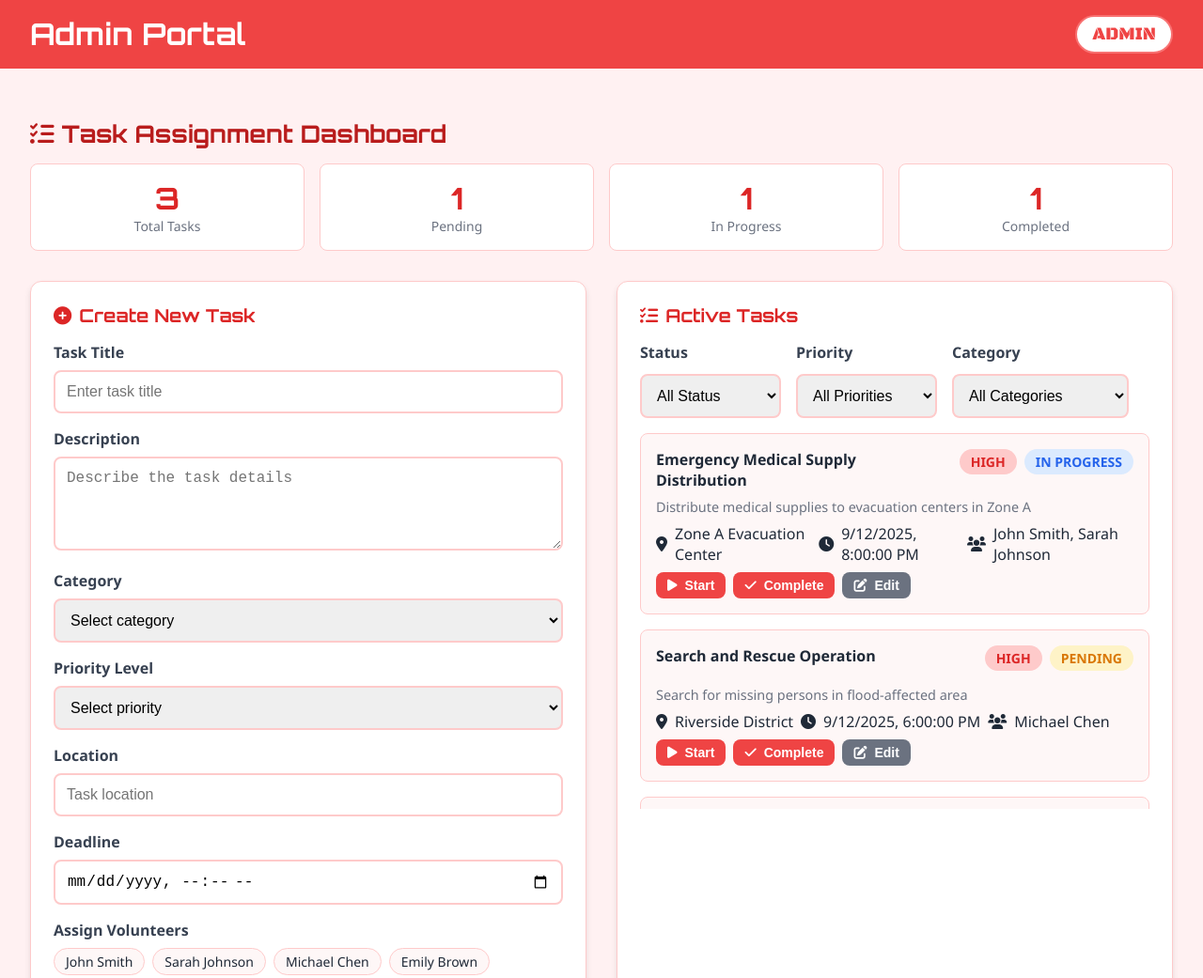
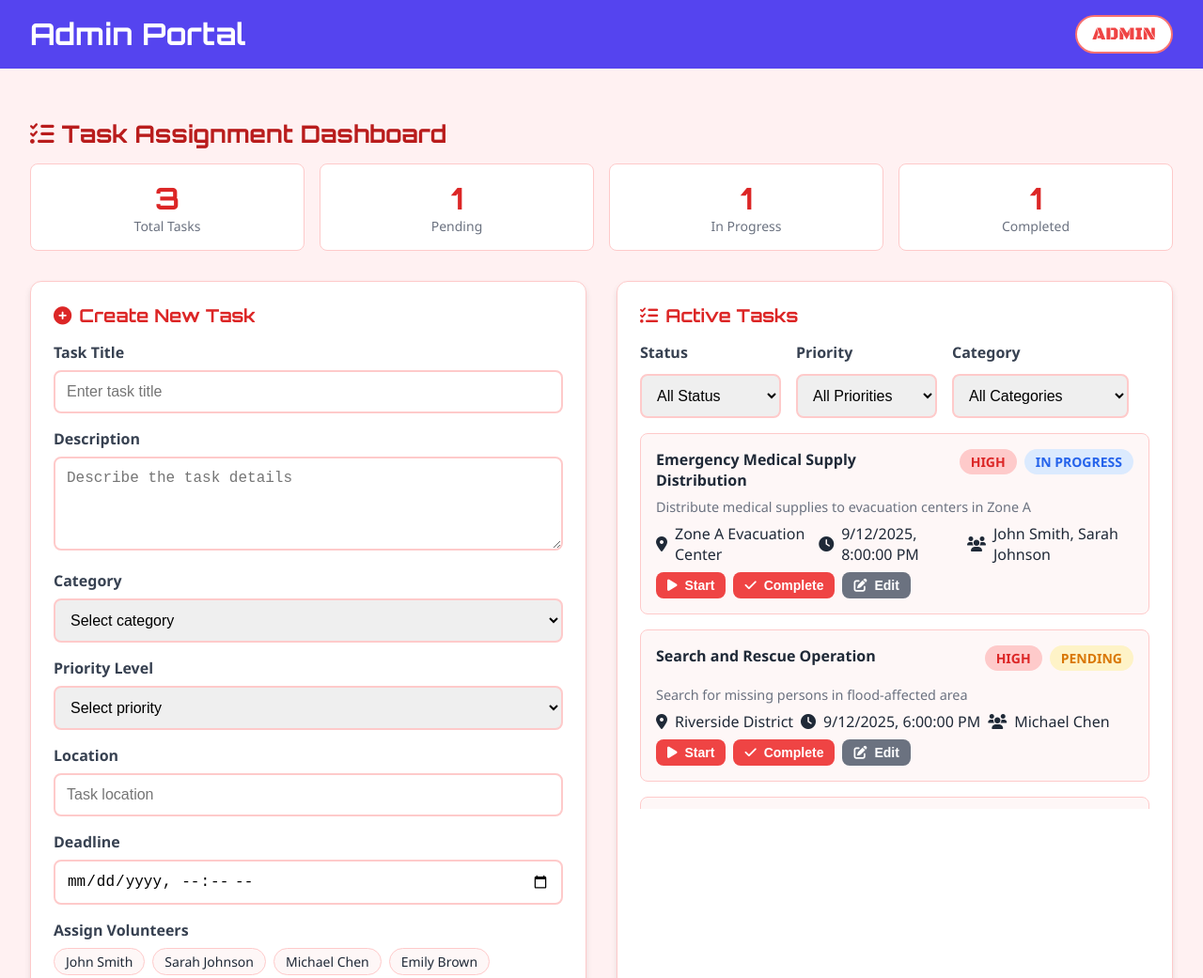
Before and after one commit to shakkhor-21/Disaster-Relief-Coordination-System, a plain HTML site: page task_assignment.html in a window 1280 px wide. Shown: the top 1041 px of the page at 94% size. Drawn offline with Linux system fonts and the light colour scheme.

Commit message:
Add files via upload

```diff
--- a/task_assignment.html
+++ b/task_assignment.html
@@ -14,7 +14,7 @@
       color: #1f2937;
     }
     header {
-      background: #ef4444;
+      background: #5544ef;
       color: white;
       padding: 1rem 2rem;
       display: flex;
```
